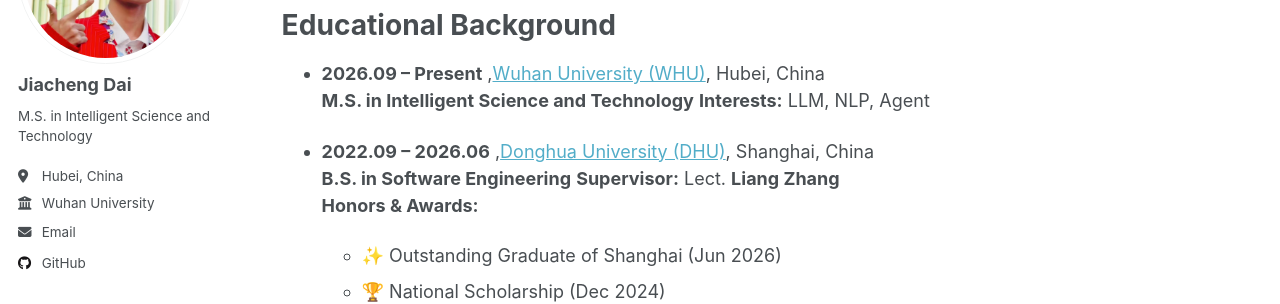
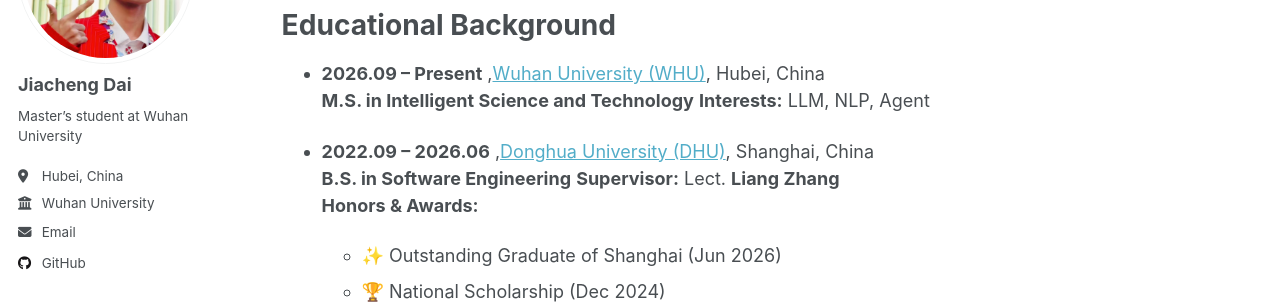
Before and after one commit to jiachengdai/jiachengdai.github.io, a Jekyll site: the page built from _pages/about.md, in a window 1280 px wide. Shown: the part 210-514 px from the top of the page. Built offline with Jekyll 4.4.1, drawn with Linux system fonts in a browser that asks for light colours; a script that is not in the unit is left out.

Commit message:
Update bio information in _config.yml

```diff
--- a/_config.yml
+++ b/_config.yml
@@ -26,7 +26,7 @@ author:
   avatar           : "prof.jpg"
   name             : "Jiacheng Dai"
   pronouns         : # example: "she/her"
-  bio              : "M.S. in Intelligent Science and Technology"
+  bio              : "Master’s student at Wuhan University"
   location         : "Hubei, China"
   employer         : "Wuhan University"
   uri              : # URL
```
